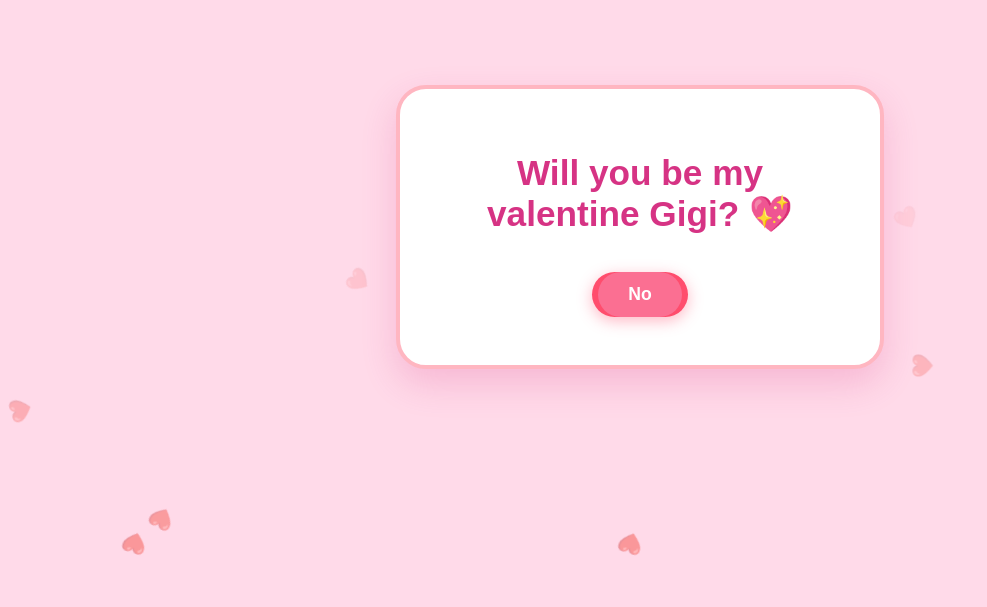
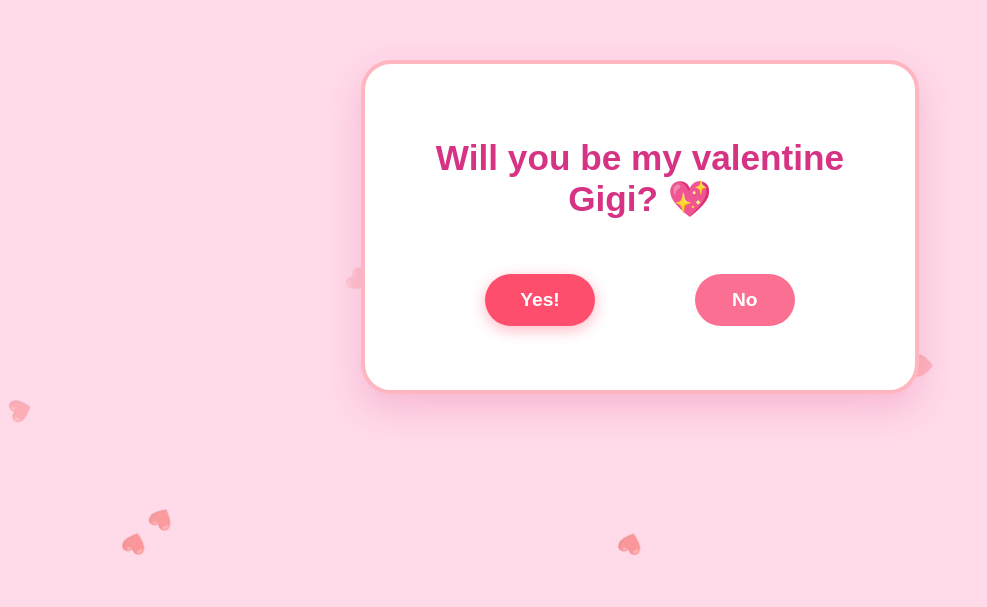
Before and after one commit to havish124/hehe, a plain HTML site: page index.html in a window 1280 px wide. Shown: the part 173-780 px from the top of the page, without its empty margins (0-987 px from the left). Drawn offline with Linux system fonts and the light colour scheme.

Commit message:
Add files via upload

```diff
--- a/index.html
+++ b/index.html
@@ -17,7 +17,6 @@
             position: relative;
         }
 
-        /* Floating Hearts Animation */
         .heart {
             position: absolute;
             color: #ff4d6d;
@@ -34,37 +33,40 @@
 
         #card {
             background: white;
-            padding: 40px;
+            padding: 50px;
             border-radius: 30px;
             box-shadow: 0 15px 35px rgba(214, 51, 132, 0.2);
             text-align: center;
             border: 4px solid #ffb6c1;
             z-index: 10;
-            max-width: 400px;
+            width: 450px;
         }
 
         h1 {
             color: #d63384;
             font-size: 2.2rem;
-            margin-bottom: 30px;
+            margin-bottom: 40px;
         }
 
         .btns {
             display: flex;
             justify-content: center;
-            gap: 25px;
-            height: 60px;
+            /* Increased gap significantly to keep them far away */
+            gap: 100px;
+            height: 80px;
             align-items: center;
+            position: relative;
         }
 
         button {
-            padding: 12px 30px;
-            font-size: 1.1rem;
+            padding: 15px 35px;
+            font-size: 1.2rem;
             border-radius: 50px;
             border: none;
             cursor: pointer;
             font-weight: bold;
             transition: transform 0.2s;
+            min-width: 100px;
         }
 
         #yesBtn {
@@ -73,17 +75,23 @@
             box-shadow: 0 4px 15px rgba(255, 77, 109, 0.4);
         }
 
+        #yesBtn:hover {
+            transform: scale(1.1);
+        }
+
         #noBtn {
             background-color: #fb6f92;
             color: white;
-            position: absolute;
-            transition: all 0.2s ease;
+            /* Initially placed via relative positioning in the flexbox,
+               JS will change this to absolute once hovered */
+            position: relative;
+            z-index: 11;
         }
 
         .hidden { display: none; }
 
         img {
-            width: 200px;
+            width: 250px;
             border-radius: 15px;
             margin-bottom: 20px;
         }
@@ -126,8 +134,12 @@
         const success = document.getElementById('success-state');
 
         noBtn.addEventListener('mouseover', () => {
+            // Change to absolute so it can fly anywhere on the screen
+            noBtn.style.position = 'absolute';
+
             const x = Math.random() * (window.innerWidth - noBtn.offsetWidth);
             const y = Math.random() * (window.innerHeight - noBtn.offsetHeight);
+
             noBtn.style.left = x + 'px';
             noBtn.style.top = y + 'px';
         });
@@ -135,7 +147,6 @@
         yesBtn.addEventListener('click', () => {
             question.classList.add('hidden');
             success.classList.remove('hidden');
-            // Stop moving the "No" button if it was moved
             noBtn.style.display = 'none';
         });
     </script>
```
